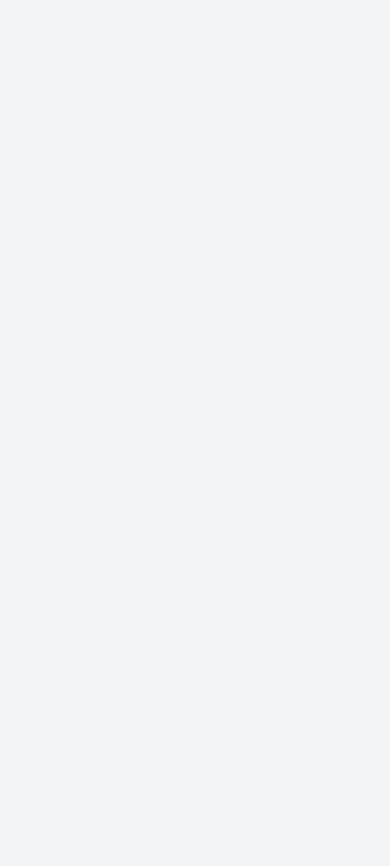
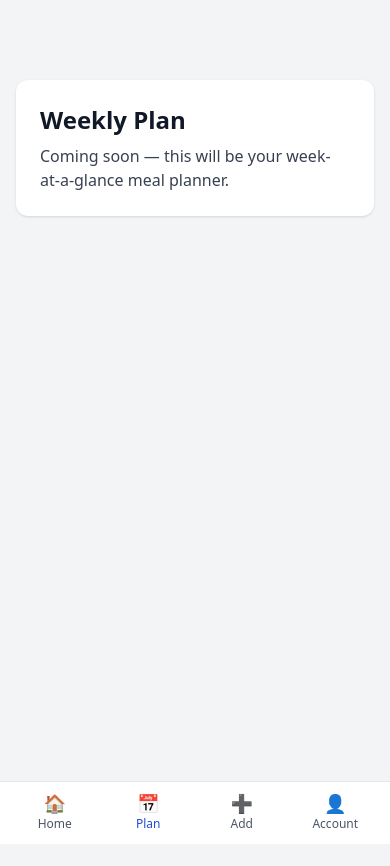
Before and after one commit to besharpe5/meal-planner, a React (Vite) app in the folder meal-planner-client/: page /plan in a window 390 px wide. Before the commit this address had no page. Shown: the top 866 px of the page. Before the commit the page ends 844 px from the top, so only its background shows below. Built offline with nearby package versions, Linux system fonts and the light colour scheme; sample sign-in values are in the browser's storage.

Commit message:
added nav functionality for mobile and desktop

```diff
--- a/meal-planner-client/src/App.jsx
+++ b/meal-planner-client/src/App.jsx
@@ -1,12 +1,31 @@
-import { BrowserRouter as Router, Routes, Route } from "react-router-dom";
+// src/App.jsx
+import { BrowserRouter as Router, Routes, Route, Navigate } from "react-router-dom";
 
+// Layout / routing
+import ProtectedRoute from "./routes/ProtectedRoute";
+import NavBar from "./components/Navbar";
+
+// Pages
 import Login from "./pages/Login";
 import Register from "./pages/Register";
 import Dashboard from "./pages/Dashboard";
 import CreateMeal from "./pages/CreateMeal";
 import EditMeal from "./pages/EditMeal";
 import MealDetail from "./pages/MealDetail";
-import ProtectedRoute from "./routes/ProtectedRoute";
+import Plan from "./pages/Plan";
+
+/**
+ * Layout wrapper for authenticated pages
+ * NavBar appears only here
+ */
+function AppLayout({ children }) {
+  return (
+    <>
+      <NavBar />
+      {children}
+    </>
+  );
+}
 
 export default function App() {
   return (
@@ -16,12 +35,28 @@ export default function App() {
         <Route path="/login" element={<Login />} />
         <Route path="/register" element={<Register />} />
 
+        {/* Redirect root to dashboard */}
+        <Route path="/" element={<Navigate to="/dashboard" replace />} />
+
         {/* Protected routes */}
         <Route
           path="/dashboard"
           element={
             <ProtectedRoute>
+              <AppLayout>
                 <Dashboard />
+              </AppLayout>
+            </ProtectedRoute>
+          }
+        />
+
+        <Route
+          path="/plan"
+          element={
+            <ProtectedRoute>
+              <AppLayout>
+                <Plan />
+              </AppLayout>
             </ProtectedRoute>
           }
         />
@@ -30,43 +65,37 @@ export default function App() {
           path="/meals/new"
           element={
             <ProtectedRoute>
+              <AppLayout>
                 <CreateMeal />
+              </AppLayout>
             </ProtectedRoute>
           }
         />
-
-<Route path="/dashboard" element={<ProtectedRoute><Dashboard /></ProtectedRoute>} />
-
 
         <Route
           path="/meals/:id"
           element={
             <ProtectedRoute>
+              <AppLayout>
                 <MealDetail />
+              </AppLayout>
             </ProtectedRoute>
           }
         />
-
 
         <Route
           path="/meals/:id/edit"
           element={
             <ProtectedRoute>
+              <AppLayout>
                 <EditMeal />
+              </AppLayout>
             </ProtectedRoute>
           }
         />
 
-
-        {/* Default route */}
-        <Route
-          path="/"
-          element={
-            <ProtectedRoute>
-              <Dashboard />
-            </ProtectedRoute>
-          }
-        />
+        {/* Fallback */}
+        <Route path="*" element={<Navigate to="/dashboard" replace />} />
       </Routes>
     </Router>
   );
--- a/meal-planner-client/src/components/Navbar.jsx
+++ b/meal-planner-client/src/components/Navbar.jsx
@@ -0,0 +1,102 @@
+import { NavLink, useNavigate } from "react-router-dom";
+import { useContext } from "react";
+import { AuthContext } from "../context/AuthContext";
+import { useToast } from "../context/ToastContext";
+
+function Tab({ to, label, icon }) {
+  return (
+    <NavLink
+      to={to}
+      className={({ isActive }) =>
+        `flex flex-col items-center justify-center gap-1 px-3 py-2 rounded-lg ${
+          isActive ? "text-blue-700" : "text-gray-600"
+        }`
+      }
+    >
+      <span className="text-lg leading-none">{icon}</span>
+      <span className="text-xs font-medium">{label}</span>
+    </NavLink>
+  );
+}
+
+export default function NavBar() {
+  const navigate = useNavigate();
+  const { logout } = useContext(AuthContext);
+  const { addToast } = useToast();
+
+  const doLogout = () => {
+    logout();
+    addToast({ type: "success", title: "Logged out" });
+    navigate("/login");
+  };
+
+  return (
+    <>
+      {/* Desktop top bar */}
+      <div className="hidden sm:block sticky top-0 z-40 bg-white border-b">
+        <div className="max-w-6xl mx-auto px-4 py-3 flex items-center justify-between">
+          <div className="font-bold text-lg">Meal Planner</div>
+
+          <div className="flex items-center gap-2">
+            <NavLink
+              to="/dashboard"
+              className={({ isActive }) =>
+                `px-3 py-2 rounded-lg text-sm ${
+                  isActive ? "bg-blue-50 text-blue-700" : "text-gray-700 hover:bg-gray-50"
+                }`
+              }
+            >
+              Dashboard
+            </NavLink>
+
+            <NavLink
+              to="/plan"
+              className={({ isActive }) =>
+                `px-3 py-2 rounded-lg text-sm ${
+                  isActive ? "bg-blue-50 text-blue-700" : "text-gray-700 hover:bg-gray-50"
+                }`
+              }
+            >
+              Plan
+            </NavLink>
+
+            <NavLink
+              to="/meals/new"
+              className="px-3 py-2 rounded-lg text-sm bg-blue-600 text-white hover:bg-blue-700"
+            >
+              + Add Meal
+            </NavLink>
+
+            <button
+              type="button"
+              onClick={doLogout}
+              className="px-3 py-2 rounded-lg text-sm text-gray-700 hover:bg-gray-50"
+            >
+              Logout
+            </button>
+          </div>
+        </div>
+      </div>
+
+      {/* Mobile bottom tabs */}
+      <div className="sm:hidden fixed bottom-0 inset-x-0 z-50 bg-white border-t">
+        <div className="grid grid-cols-4 px-2 py-1">
+          <Tab to="/dashboard" label="Home" icon="🏠" />
+          <Tab to="/plan" label="Plan" icon="📅" />
+          <Tab to="/meals/new" label="Add" icon="➕" />
+          <button
+            type="button"
+            onClick={doLogout}
+            className="flex flex-col items-center justify-center gap-1 px-3 py-2 rounded-lg text-gray-600"
+          >
+            <span className="text-lg leading-none">👤</span>
+            <span className="text-xs font-medium">Account</span>
+          </button>
+        </div>
+      </div>
+
+      {/* Spacer so content doesn’t hide behind bottom nav on mobile */}
+      <div className="sm:hidden h-16" />
+    </>
+  );
+}
--- /dev/null
+++ b/meal-planner-client/src/pages/Plan.jsx
@@ -0,0 +1,14 @@
+export default function Plan() {
+  return (
+    <div className="min-h-screen bg-gray-100 p-4">
+      <div className="max-w-2xl mx-auto">
+        <div className="bg-white rounded-xl shadow p-6">
+          <h1 className="text-2xl font-bold mb-2">Weekly Plan</h1>
+          <p className="text-gray-700">
+            Coming soon — this will be your week-at-a-glance meal planner.
+          </p>
+        </div>
+      </div>
+    </div>
+  );
+}
```
Lines whose indentation alone changed are shown as unchanged.
